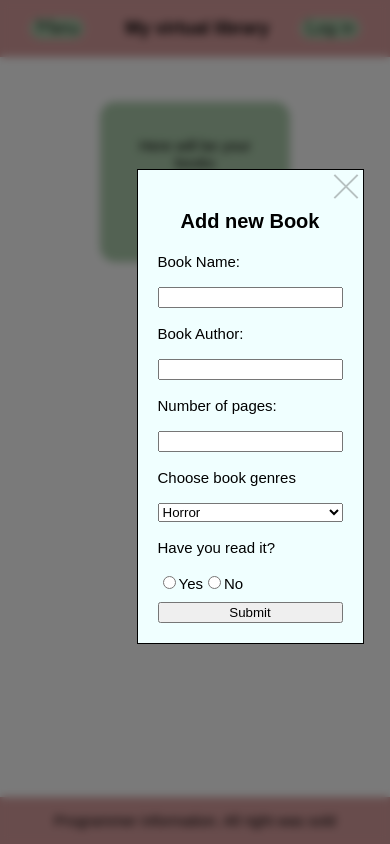
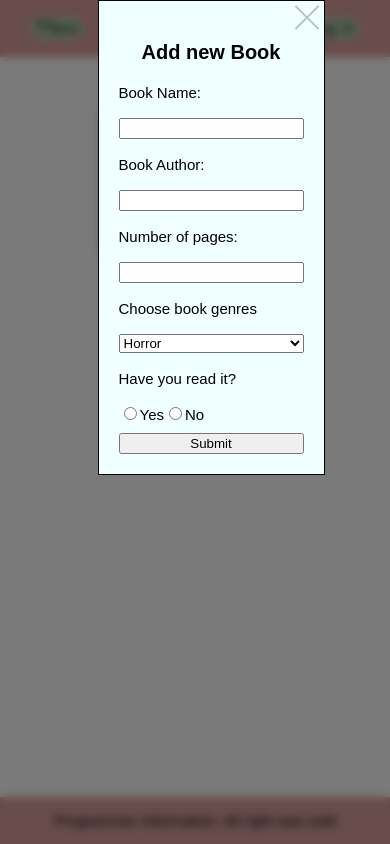
Before and after one commit to FantasticFox91/LibraryApp, a plain HTML site: page index.html in a window 390 px wide. Both pictures are taken after a click on the button "Menu". Drawn offline with Linux system fonts and the light colour scheme; a web font is replaced by a local one.

Commit message:
Fixing position of aff new book form on mobile devices

```diff
--- a/style.css
+++ b/style.css
@@ -327,8 +327,8 @@ footer{
     #addBookForm{
         z-index: 2;
         position: fixed;
-        top: 20%;
-        left:35%;
+        top: 0%;
+        left:25%;
         border: 1px solid black;
         background-color: azure;
     }
```
